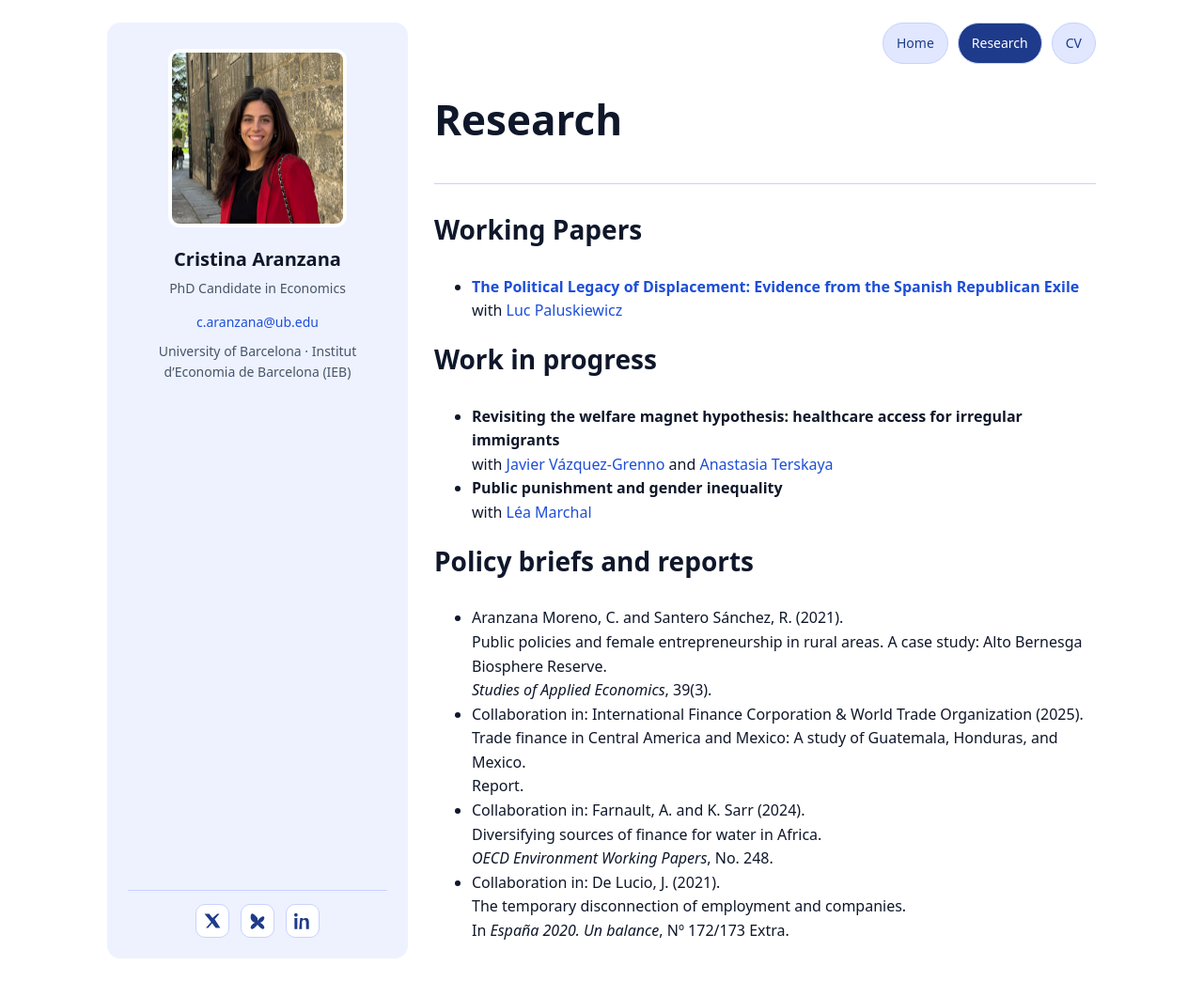
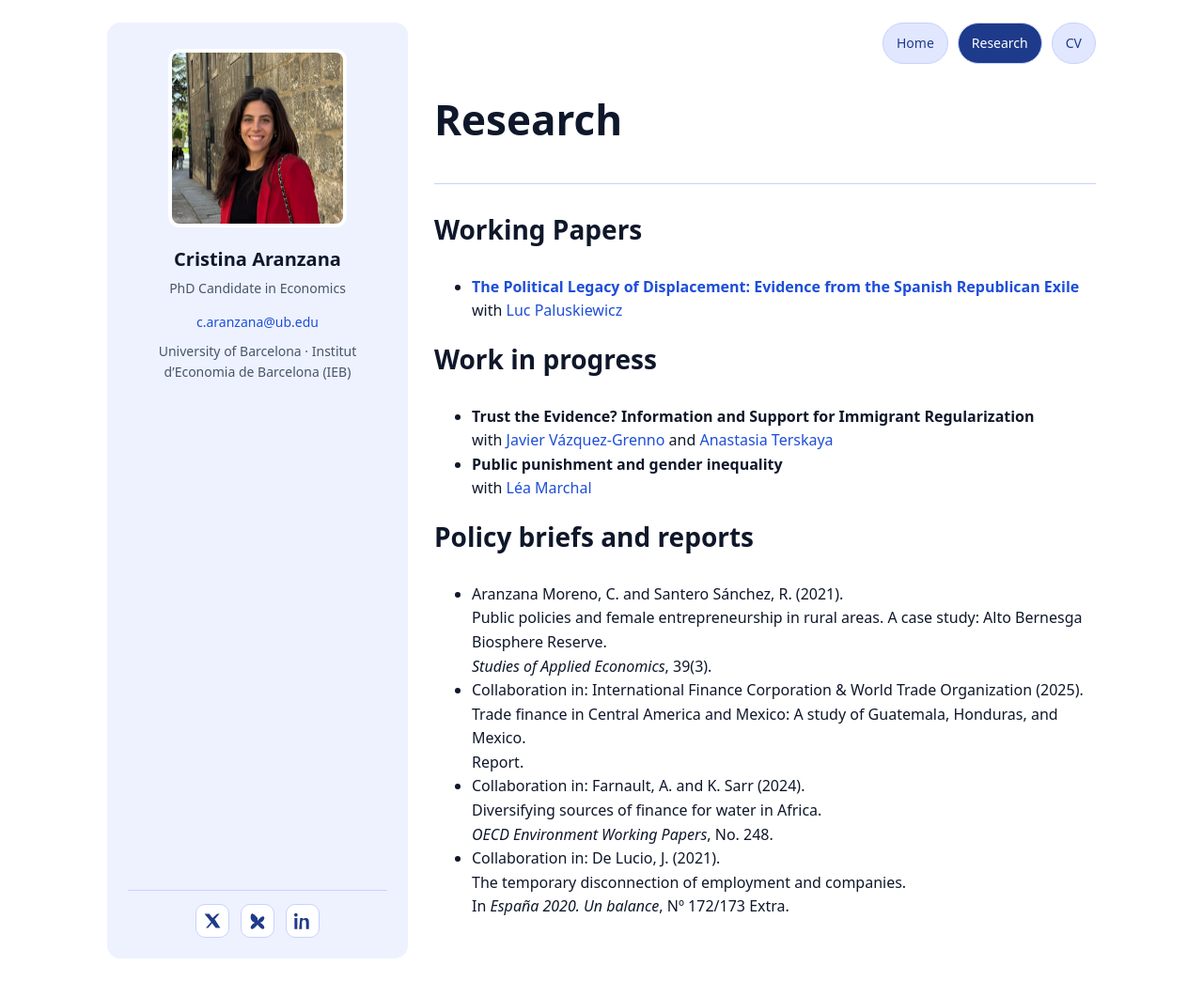
Before and after one commit to cristinaaranzana/cristinaaranzana.github.io, a Jekyll site: the page built from research.md, in a window 1280 px wide and 1044 px high. Shown: the whole window at 94% size. Built offline with Jekyll 4.4.1, drawn with Linux system fonts in a browser that asks for light colours.

Commit message:
Update research title in research.md

```diff
--- a/research.md
+++ b/research.md
@@ -22,7 +22,7 @@ subtitle: ""
 <ul>
 
   <li>
-    <strong>Revisiting the welfare magnet hypothesis: healthcare access for irregular immigrants</strong><br/>
+    <strong>Trust the Evidence? Information and Support for Immigrant Regularization</strong><br/>
     with
     <a href="https://sites.google.com/site/jvazquezgrenno/" target="_blank">Javier Vázquez-Grenno</a>
     and
```
